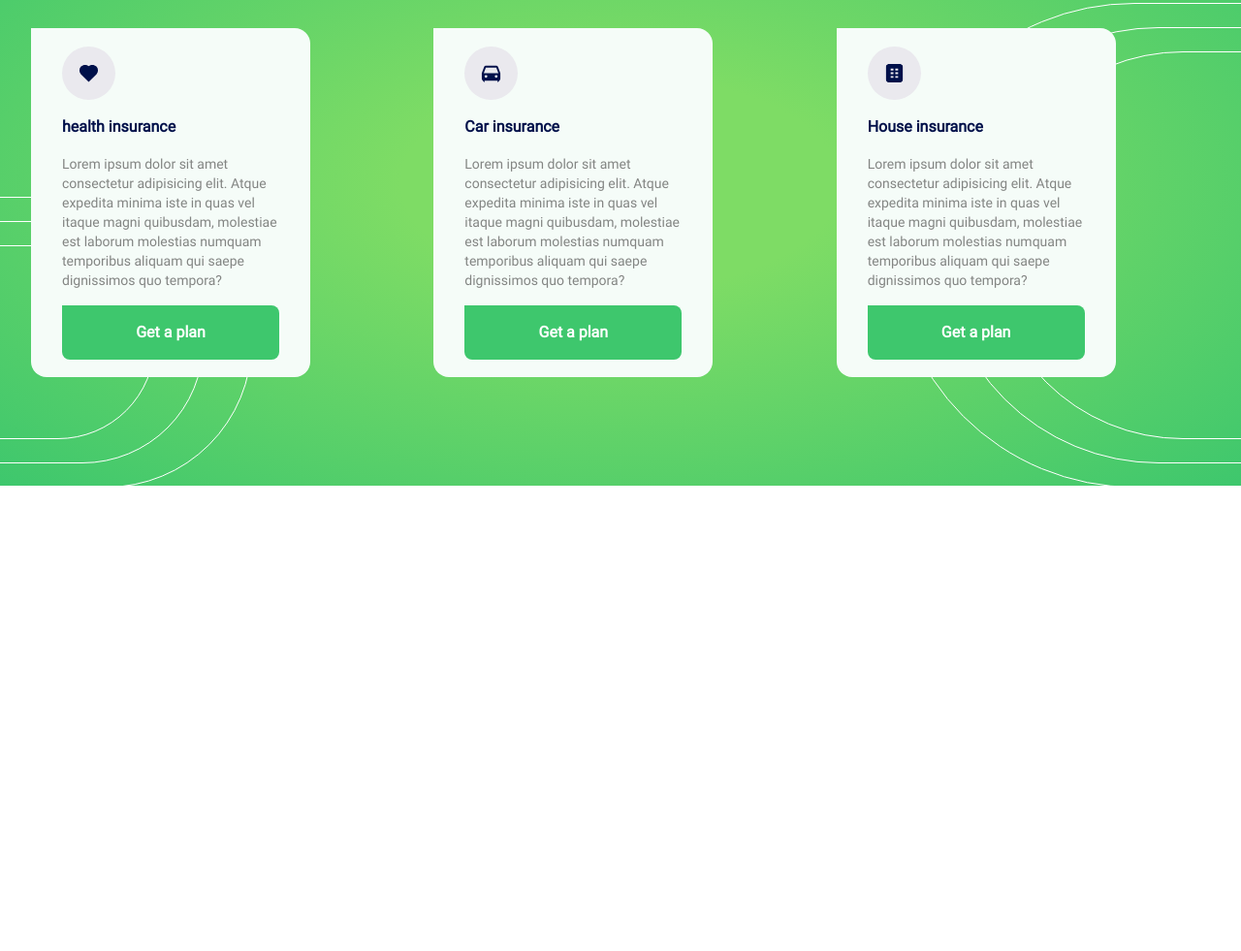
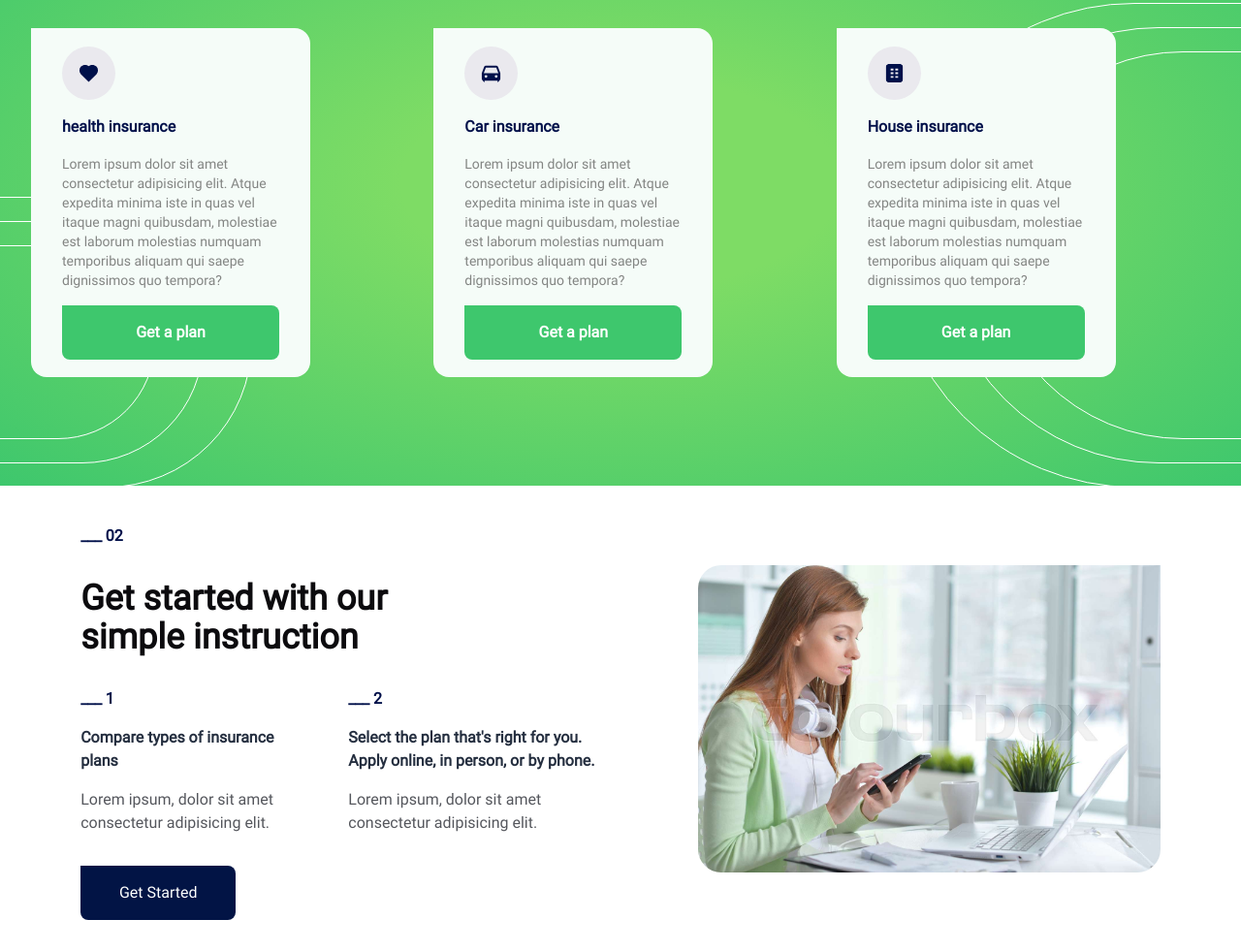
Before and after one commit to dev-mojtaba/Insurances-Website, a website: page pages/index.html in a window 1280 px wide. Shown: the part 1417-2398 px from the top of the page at 97% size. Before the commit the page ends 1920 px from the top, so only its background shows below. Drawn offline with Linux system fonts and the light colour scheme.

Commit message:
finish footer of the project

```diff
--- a/assets/src/css/style.css
+++ b/assets/src/css/style.css
@@ -313,3 +313,15 @@
 /* end modals config */
 
 /* end main */
+
+/* start footer */
+
+.simple__footer {
+    display: flex;
+    justify-content: space-evenly;
+    align-items: center;
+    width: 87%;
+    margin: 0 auto;
+}
+
+/* end footer */
--- a/pages/index.html
+++ b/pages/index.html
@@ -361,6 +361,41 @@
     </div>
 
     <!-- end modals -->
+
+    <!-- start footer -->
+    <footer>
+        <section class="simple__footer flex-col lg:flex-row">
+            <div class="w-full md:w-2/3 order-2 lg:order-1">
+                <h4 class="mt-10 mb-8 text-[#00104A] font-bold">___ 02</h4>
+                <h3 class="w-full md:w-1/2 mb-8 text-2xl md:text-3xl lg:text-4xl text-[#0C0B0E] font-bold">Get started with our
+                    simple instruction</h3>
+                <div class="flex flex-col md:flex-row gap-16">
+                    <div class="w-full md:w-1/3">
+                        <h4 class="text-[#00104A] font-bold">___ 1</h4>
+                        <h3 class="w-full md:w-auto my-4 text-[#242E3F] font-bold">Compare types of insurance plans</h3>
+                        <p class="text-[#55575D] text-sm md:text-base">Lorem ipsum, dolor sit amet consectetur
+                            adipisicing elit.</p>
+                    </div>
+                    <div class="w-full md:w-2/5">
+                        <h4 class="text-[#00104A] font-bold">___ 2</h4>
+                        <h3 class="my-4 text-[#242E3F] font-bold">Select the plan that's right for you. Apply online, in
+                            person, or by phone.</h3>
+                        <p class="text-[#55575D] text-sm md:text-base">Lorem ipsum, dolor sit amet consectetur
+                            adipisicing elit.</p>
+                    </div>
+                </div>
+                <button
+                    class="w-[160px] px-8 py-4 my-8 bg-[#021445] text-white rounded-r-lg rounded-b-lg select-none">Get
+                    Started</button>
+            </div>
+            <div class="w-full lg:w-1/2 my-6 md:my-0 order-1 lg:order-2">
+                <img src="../assets/src/img/girl-with-laptop.jpg" alt="girl with laptop"
+                    class="rounded-l-3xl rounded-b-3xl">
+            </div>
+        </section>
+    </footer>
+    <!-- end footer -->
+
     <script type="module" src="../assets/src/js/whenPageLoaded.js"></script>
     <script type="module" src="../assets/src/js/navbarClickableMenu.js"></script>
     <script type="module" src="../assets/src/js/carInsurance.js"></script>
```
Also changed, not shown: assets/src/css/output.css.
